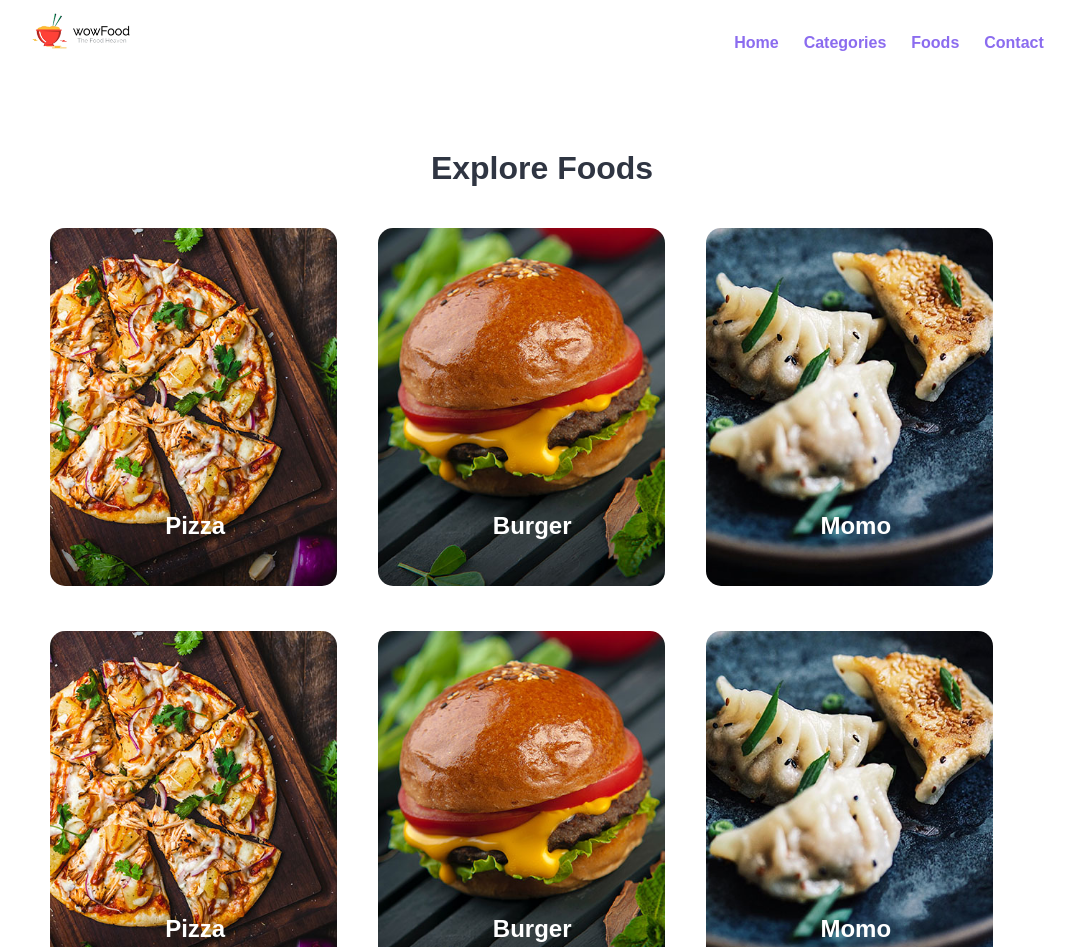
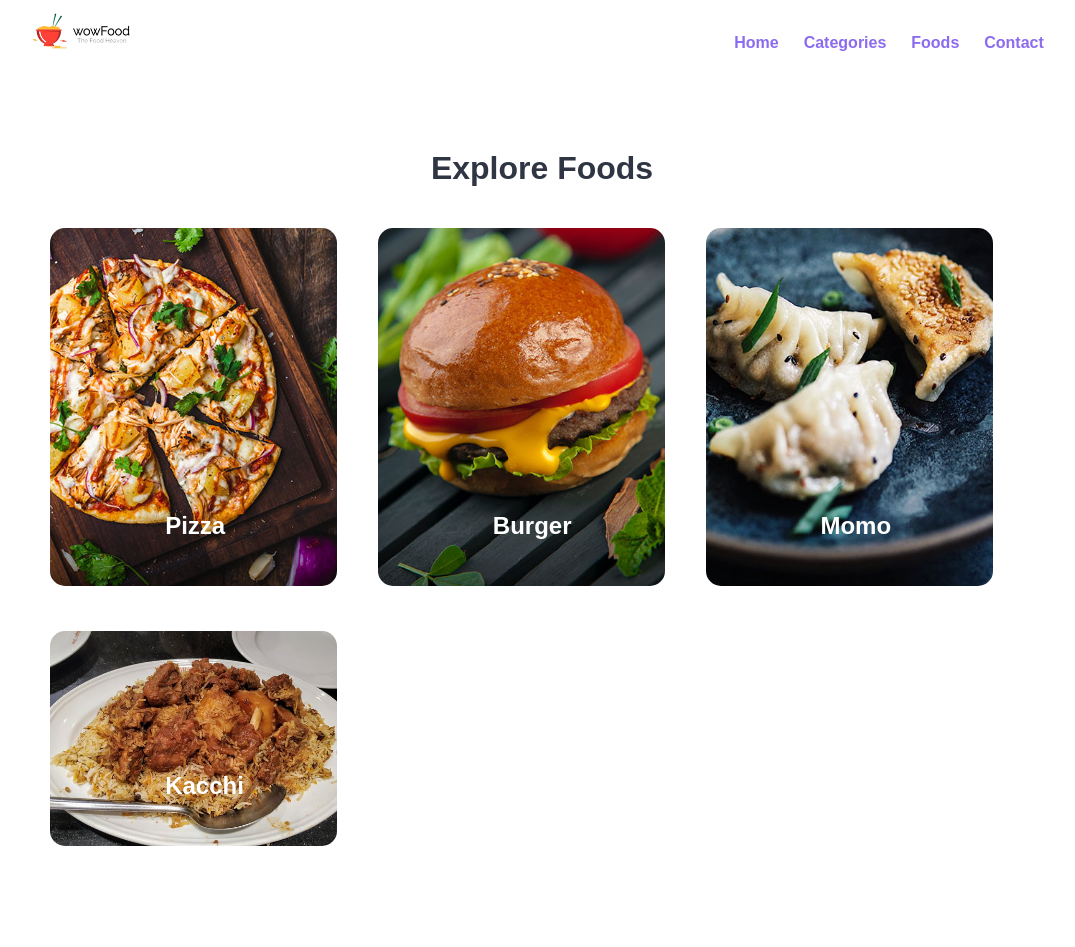
Before and after one commit to Ibnul1306/foodorderapp.github.io, a PHP site: page /categories.html in a window 1280 px wide. Shown: the top 947 px of the page, without its empty margins (98-1173 px from the left). Run offline with PHP 8.4, Linux system fonts and the light colour scheme; grey boxes are pictures that could not be loaded.

Commit message:
Add files via upload

```diff
--- a/categories.html
+++ b/categories.html
@@ -73,74 +73,12 @@
             </div>
             </a>
 
-            <a href="#">
-            <div class="box-3 float-container">
-                <img src="images/pizza.jpg" alt="Pizza" class="img-responsive img-curve">
-
-                <h3 class="float-text text-white">Pizza</h3>
-            </div>
-            </a>
 
             <a href="#">
             <div class="box-3 float-container">
-                <img src="images/burger.jpg" alt="Burger" class="img-responsive img-curve">
+                <img src="images/kacchi.jpg" alt="Momo" class="img-responsive img-curve">
 
-                <h3 class="float-text text-white">Burger</h3>
-            </div>
-            </a>
-
-            <a href="#">
-            <div class="box-3 float-container">
-                <img src="images/momo.jpg" alt="Momo" class="img-responsive img-curve">
-
-                <h3 class="float-text text-white">Momo</h3>
-            </div>
-            </a>
-            <a href="#">
-            <div class="box-3 float-container">
-                <img src="images/pizza.jpg" alt="Pizza" class="img-responsive img-curve">
-
-                <h3 class="float-text text-white">Pizza</h3>
-            </div>
-            </a>
-
-            <a href="#">
-            <div class="box-3 float-container">
-                <img src="images/burger.jpg" alt="Burger" class="img-responsive img-curve">
-
-                <h3 class="float-text text-white">Burger</h3>
-            </div>
-            </a>
-
-            <a href="#">
-            <div class="box-3 float-container">
-                <img src="images/momo.jpg" alt="Momo" class="img-responsive img-curve">
-
-                <h3 class="float-text text-white">Momo</h3>
-            </div>
-            </a>
-
-            <a href="#">
-            <div class="box-3 float-container">
-                <img src="images/pizza.jpg" alt="Pizza" class="img-responsive img-curve">
-
-                <h3 class="float-text text-white">Pizza</h3>
-            </div>
-            </a>
-
-            <a href="#">
-            <div class="box-3 float-container">
-                <img src="images/burger.jpg" alt="Burger" class="img-responsive img-curve">
-
-                <h3 class="float-text text-white">Burger</h3>
-            </div>
-            </a>
-
-            <a href="#">
-            <div class="box-3 float-container">
-                <img src="images/momo.jpg" alt="Momo" class="img-responsive img-curve">
-
-                <h3 class="float-text text-white">Momo</h3>
+                <h3 class="float-text text-white">Kacchi</h3>
             </div>
             </a>
 
```
Also changed, not shown: foods.html (+17 -45 lines), index.html (+9 -2 lines), admin/index.php (line endings or trailing spaces), images/kacchi.jpg (added).
